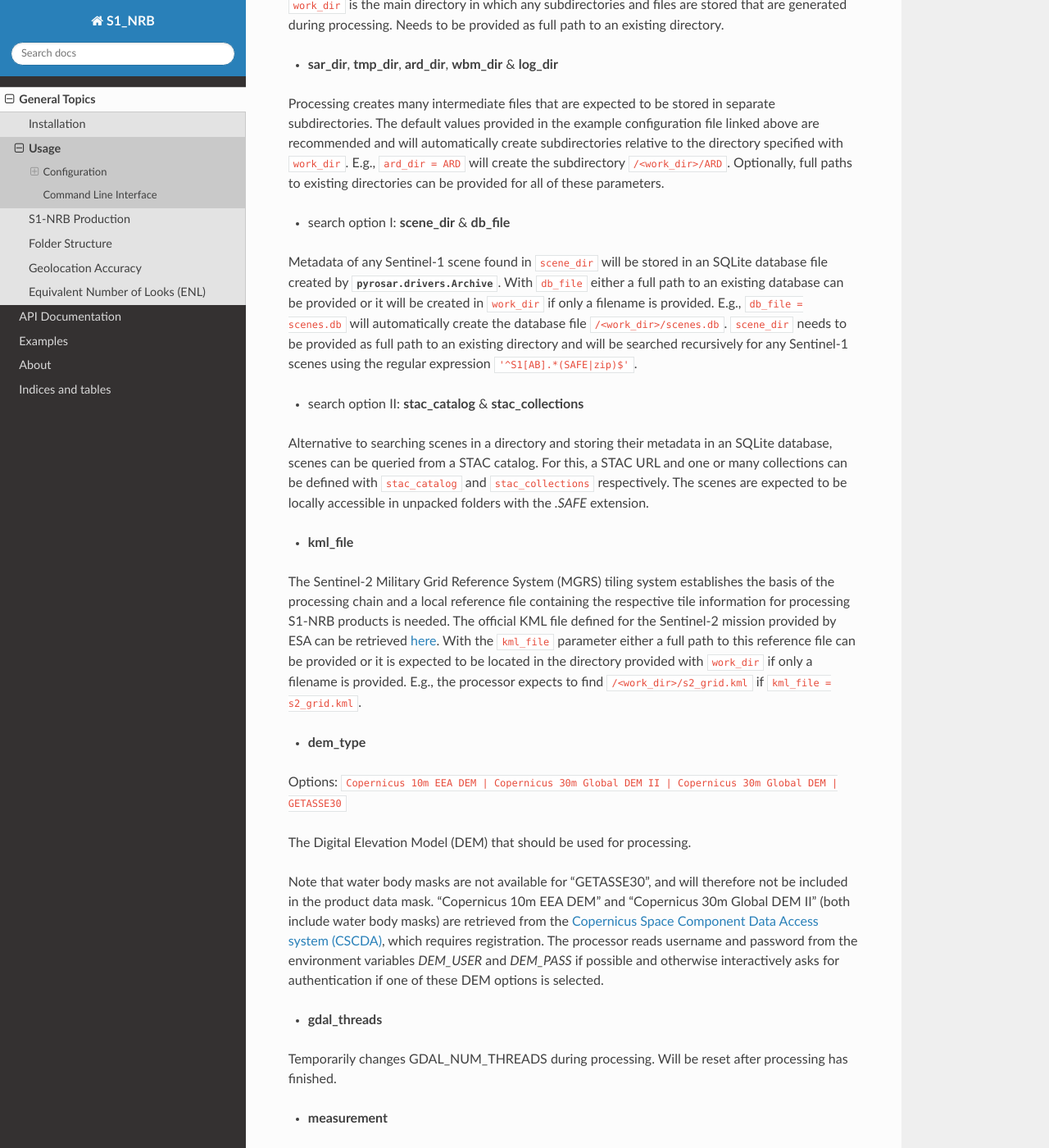
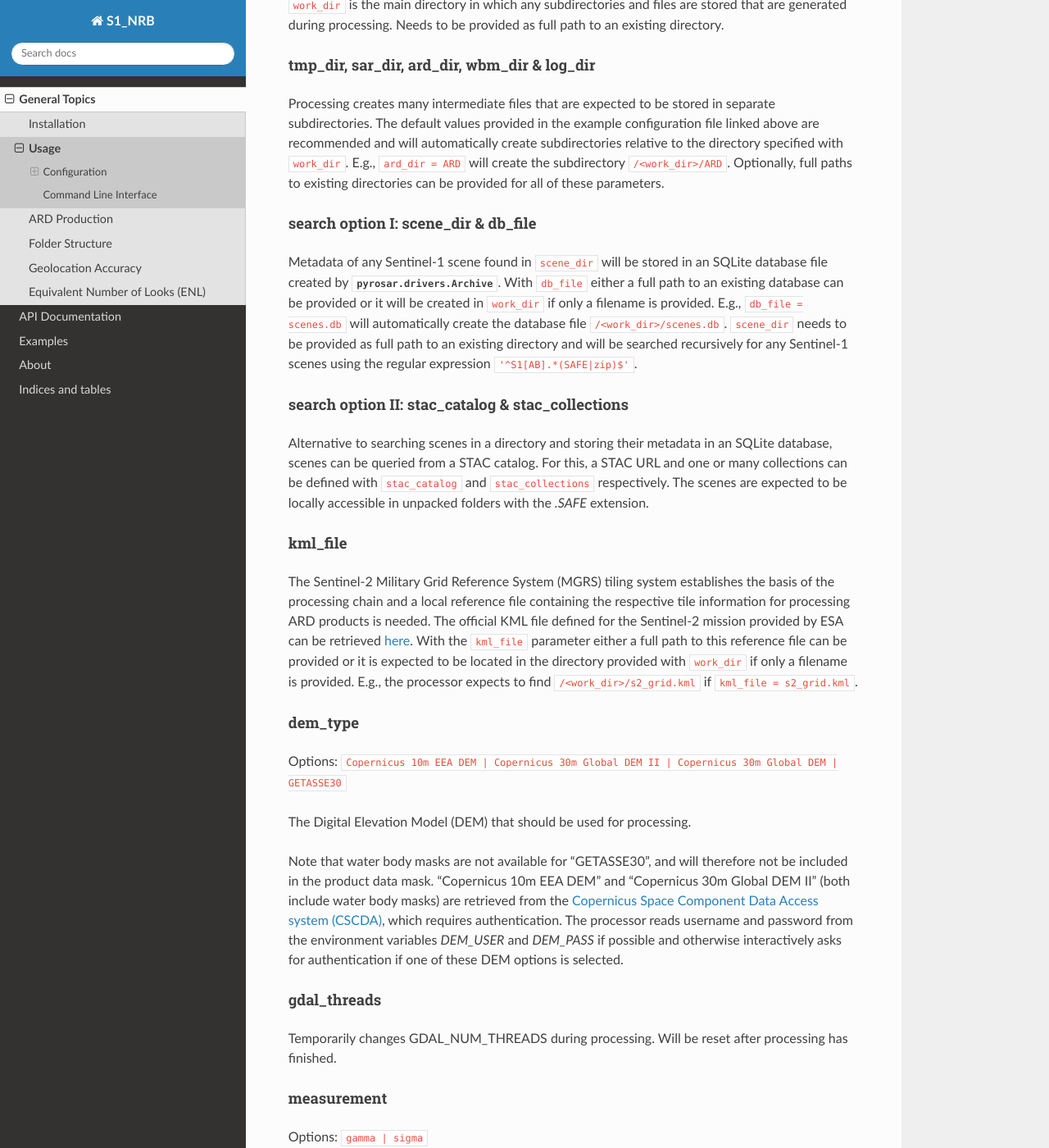
Before and after one commit to SAR-ARD/s1ard, a Sphinx documentation site: the page built from docs/general/usage.rst, in a window 1280 px wide and 1400 px high, scrolled down 2908 px. Shown: the whole window at 82% size. Built offline with Sphinx 7.4.7 and the Read the Docs theme 2.0.0, drawn with Linux system fonts in a browser that asks for light colours; some of the changed text lies outside the part shown.

Commit message:
[docs] update

```diff
--- a/docs/general/S1_NRB.rst
+++ b/docs/general/S1_NRB.rst
@@ -1,5 +1,5 @@
-S1-NRB Production
-=================
+ARD Production
+==============
 
 The following sections give a brief overview of the major components of creating a S1-NRB product.
 All steps are comprised in function :func:`S1_NRB.processor.main`.
@@ -74,7 +74,7 @@ Depending on the user configuration parameters ``measurement`` and ``annotation`
 
 - :func:`S1_NRB.snap.gsr` may be replaced by :func:`S1_NRB.snap.sgr` to create a sigma-gamma ratio (:math:`\gamma^0_T / \sigma^0_T`)
 
-NRB Formatting
+ARD Formatting
 --------------
 
 During SAR processing, files covering a whole scene are created. In this last step, the scene-based structure is converted to the MGRS tile structure.
--- a/docs/general/usage.rst
+++ b/docs/general/usage.rst
@@ -53,7 +54,10 @@ considered when selecting their values:
 
 Processing Section
 ^^^^^^^^^^^^^^^^^^
-- **mode**
+
+mode
+++++
+
 
 Options: ``sar | nrb | orb``
 
@@ -66,7 +70,8 @@ By defining both ``sar`` and one of the ARD modes as list, both SAR preprocessin
 
     mode = sar, nrb
 
-- **aoi_tiles** & **aoi_geometry**
+aoi_tiles & aoi_geometry
+++++++++++++++++++++++++
 
 Limit processing to a specific area of interest (AOI).
 
@@ -77,54 +82,63 @@ these for processing.
 Both parameters are optional and can be set to ``None`` or left empty. ``aoi_tiles`` overrides ``aoi_geometry``.
 If neither is defined, all tiles overlapping with the scene search result are processed.
 
-- **mindate** & **maxdate**
+mindate & maxdate
++++++++++++++++++
 
 Search for source scenes within the defined date range.
 Allowed are all string representations that can be parsed by :meth:`dateutil.parser.parse`.
 
-- **date_strict**
+date_strict
++++++++++++
 
 Treat dates as strict limits or also allow flexible limits to incorporate scenes
-whose acquisition period overlaps with the defined limit?
+whose acquisition period overlaps with the defined limit.
 
  + strict: start >= mindate & stop <= maxdate
  + not strict: stop >= mindate & start <= maxdate
 
-- **sensor**
+sensor
+++++++
 
 Options: ``S1A | S1B``
 
 The Sentinel-1 sensor/platform.
 
-- **acq_mode**
+acq_mode
+++++++++
 
 Options: ``IW | EW | SM``
 
 The acquisition mode of the source scenes that should be processed.
 
-- **product**
+product
++++++++
 
 Options: ``GRD | SLC``
 
 The product of the source scenes that should be processed.
 
-- **datatake**
+datatake
+++++++++
 
 The datatake ID of source scenes in hexadecimal representation, e.g. 04EBF7.
 
-- **work_dir**
+work_dir
+++++++++
 
 ``work_dir`` is the main directory in which any subdirectories and files are stored that are generated during processing.
 Needs to be provided as full path to an existing directory.
 
-- **sar_dir**, **tmp_dir**, **ard_dir**, **wbm_dir** & **log_dir**
+tmp_dir, sar_dir, ard_dir, wbm_dir & log_dir
+++++++++++++++++++++++++++++++++++++++++++++
 
 Processing creates many intermediate files that are expected to be stored in separate subdirectories. The
 default values provided in the example configuration file linked above are recommended and will automatically create
 subdirectories relative to the directory specified with ``work_dir``. E.g., ``ard_dir = ARD`` will create the subdirectory
 ``/<work_dir>/ARD``. Optionally, full paths to existing directories can be provided for all of these parameters.
 
-- search option I: **scene_dir** & **db_file**
+search option I: scene_dir & db_file
+++++++++++++++++++++++++++++++++++++
 
 Metadata of any Sentinel-1 scene found in ``scene_dir`` will be stored in an SQLite database file created by :class:`pyrosar.drivers.Archive`.
 With ``db_file`` either a full path to an existing database can be provided or it will be created in ``work_dir`` if only
@@ -132,22 +146,25 @@ a filename is provided. E.g., ``db_file = scenes.db`` will automatically create
 ``scene_dir`` needs to be provided as full path to an existing directory and will be searched recursively for any Sentinel-1
 scenes using the regular expression ``'^S1[AB].*(SAFE|zip)$'``.
 
-- search option II: **stac_catalog** & **stac_collections**
+search option II: stac_catalog & stac_collections
++++++++++++++++++++++++++++++++++++++++++++++++++
 
 Alternative to searching scenes in a directory and storing their metadata in an SQLite database, scenes can be queried from a STAC catalog.
 For this, a STAC URL and one or many collections can be defined with ``stac_catalog`` and ``stac_collections`` respectively.
 The scenes are expected to be locally accessible in unpacked folders with the `.SAFE` extension.
 
-- **kml_file**
+kml_file
+++++++++
 
 The Sentinel-2 Military Grid Reference System (MGRS) tiling system establishes the basis of the processing chain and a
-local reference file containing the respective tile information for processing S1-NRB products is needed. The official
+local reference file containing the respective tile information for processing ARD products is needed. The official
 KML file defined for the Sentinel-2 mission provided by ESA can be retrieved `here <https://sentinel.esa.int/documents/247904/1955685/S2A_OPER_GIP_TILPAR_MPC__20151209T095117_V20150622T000000_21000101T000000_B00.kml>`_.
 With the ``kml_file`` parameter either a full path to this reference file can be provided or it is expected to be located
 in the directory provided with ``work_dir`` if only a filename is provided. E.g., the processor expects to find
 ``/<work_dir>/s2_grid.kml`` if ``kml_file = s2_grid.kml``.
 
-- **dem_type**
+dem_type
+++++++++
 
 Options: ``Copernicus 10m EEA DEM | Copernicus 30m Global DEM II | Copernicus 30m Global DEM | GETASSE30``
 
@@ -156,20 +173,23 @@ The Digital Elevation Model (DEM) that should be used for processing.
 Note that water body masks are not available for "GETASSE30", and will therefore not be
 included in the product data mask. "Copernicus 10m EEA DEM" and "Copernicus 30m Global DEM II" (both include water body masks)
 are retrieved from the `Copernicus Space Component Data Access system (CSCDA) <https://spacedata.copernicus.eu/web/cscda/data-access/registration>`_,
-which requires registration. The processor reads username and password from the environment variables `DEM_USER`
+which requires authentication. The processor reads username and password from the environment variables `DEM_USER`
 and `DEM_PASS` if possible and otherwise interactively asks for authentication if one of these DEM options is selected.
 
-- **gdal_threads**
+gdal_threads
+++++++++++++
 
 Temporarily changes GDAL_NUM_THREADS during processing. Will be reset after processing has finished.
 
-- **measurement**
+measurement
++++++++++++
 
 Options: ``gamma | sigma``
 
 The backscatter measurement convention. Either creates gamma naught RTC (:math:`\gamma^0_T`) or sigma naught RTC (:math:`\sigma^0_T`) backscatter.
 
-- **annotation**
+annotation
+++++++++++
 
 A comma-separated list to define the annotation layers to be created for each ARD product.
 Supported options:
@@ -202,7 +222,8 @@ Use one of the following to create no annotation layer:
  + ``annotation =``
  + ``annotation = None``
 
-- **etad** & **etad_dir**
+etad & etad_dir
++++++++++++++++
 
 Determines if the `Extended Timing Annotation Dataset (ETAD) correction <https://sentinel.esa.int/web/sentinel/missions/sentinel-1/data-products/etad-dataset>`_
 should be performed or not. If ``etad=True``, ``etad_dir`` is searched for ETAD products matching the respective input SLC
@@ -211,7 +232,9 @@ will be ignored.
 
 Metadata Section
 ^^^^^^^^^^^^^^^^
-- **format**
+
+format
+++++++
 
 A comma-separated list to define the metadata file formats to be created for each ARD product.
 Supported options:
@@ -219,12 +242,14 @@ Supported options:
  + OGC: XML file according to `OGC EO <https://docs.ogc.org/is/10-157r4/10-157r4.html>`_ standard
  + STAC: JSON file according to the `SpatioTemporal Asset Catalog <https://github.com/radiantearth/stac-spec/>`_ family of specifications
 
-- **copy_original**
+copy_original
++++++++++++++
 
 Copy the original metadata of the source scene(s) into the ARD product directory?
 This will copy the manifest.safe file and annotation folder into the subdirectory: ``/source/<ProductIdentifier>``.
 
-- **access_url**, **licence**, **doi** & **processing_center**
+access_url, licence, doi & processing_center
+++++++++++++++++++++++++++++++++++++++++++++
 
 The metadata files created for each ARD product contain some fields that should not be hidden away and hardcoded with
 arbitrary values. Instead, they can be accessed here in order to more easily generate a complete set of metadata. These
```
Also changed, not shown: other parts of docs/general/usage.rst (+3 -2 lines), docs/examples/nrb_cube.ipynb, 1 other file.
